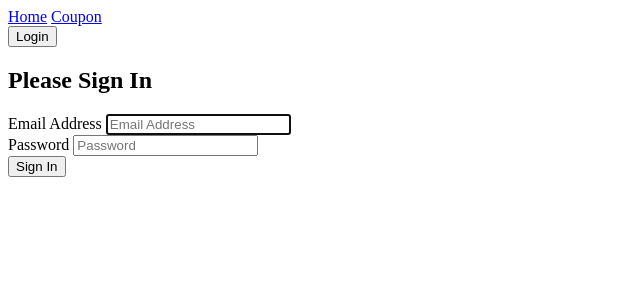
After one commit to kioshi87/hb-project, a Flask app: page /login in a window 1280 px wide. The commit adds this page. Shown: the top 300 px of the page, without its empty margins (0-640 px from the left). Run offline with Flask 2, Linux system fonts and the light colour scheme.

Commit message:
added login functionality

```diff
--- a/crud.py
+++ b/crud.py
@@ -3,10 +3,10 @@
 from model import db, User, Coupon, userAccount, connect_to_db
 
 
-def create_user(username, email, password):
+def create_user(user_id, username, email, password):
     """Create and return a new user."""
 
-    user = User(username=username, email=email, password=password)
+    user = User(user_id=user_id, username=username, email=email, password=password)
 
     db.session.add(user)
     db.session.commit()
--- a/server.py
+++ b/server.py
@@ -60,7 +60,7 @@ def coupon_search():
                             results=copouns)
 
 
-@app.route('/useraccounts2')
+@app.route('/user_account')
 def get_account_data():
     """GET user account data"""
 
@@ -87,6 +87,42 @@ def create_account():
     return redirect('/coupon_search') #redirect cto another app-route to get to an html use render_template
 
 
+@app.route("/login", methods=["GET"])
+def show_login():
+    """Show login form."""
+
+    return render_template("login.html")
+
+
+@app.route("/login", methods=["POST"])
+def process_login():
+    """Log user into site."""
+
+    email = request.form.get('email')
+    password = request.form.get('password')
+
+    user = crud.get_user_by_email(email)
+
+    if not user:
+        flash("No such email address.")
+        return redirect('/login')
+
+    if user.password != password:
+        flash("Incorrect password.")
+        return redirect("/login")
+
+    session["logged_in_user_id"] = user.id
+    flash("Logged in.")
+    return redirect("/user_account")
+
+
+@app.route("/logout")
+def process_logout():
+    """Log user out."""
+
+    del session["logged_in_user_id"]
+    flash("Logged out.")
+    return redirect("/")
 
 if __name__ == '__main__':
     connect_to_db(app)
--- a/templates/base.html
+++ b/templates/base.html
@@ -10,6 +10,16 @@
     {% block head %}{% endblock %}
   </head>
   <body>
+    <div class="topnav">
+      <a class="active" href="/">Home</a>
+      <a href="/coupon_search">Coupon</a>
+      <div class="login-container" >
+        <form action="/login" method="GET">
+          <button type="submit">Login</button>
+        </form>
+      </div>
+    </div>
+
     {% for msg in get_flashed_messages() %}
       <p class="flash-msg">
         {{ msg }}
--- a/templates/homepage.html
+++ b/templates/homepage.html
@@ -2,6 +2,7 @@
 {% block title %}Couponista Home{% endblock %}
 
 {% block body %}
+
   <h1>Welcome to Couponista!</h1>
 
   <h2>Here to meet all your coupon needs.</h2>
--- /dev/null
+++ b/templates/login.html
@@ -0,0 +1,33 @@
+{% extends 'base.html' %}
+
+{% block body %}
+
+    <form class="form-signin" method="POST">
+
+        <h2 class="form-signin-heading">Please Sign In</h2>
+
+        <div class="form-group">
+            <label for="email-field" class="sr-only">Email Address</label>
+            <input type="email"
+                   name="email"
+                   class="form-control input-lg"
+                   placeholder="Email Address"
+                   required
+                   autofocus>
+        </div>
+
+        <div class="form-group">
+            <label for="password-field" class="sr-only">Password</label>
+            <input type="password"
+                   name="password"
+                   class="form-control input-lg"
+                   placeholder="Password"
+                   required>
+        </div>
+
+        <button class="btn btn-lg btn-primary btn-block" type="submit">Sign In
+        </button>
+
+    </form>
+
+{% endblock %}
```
